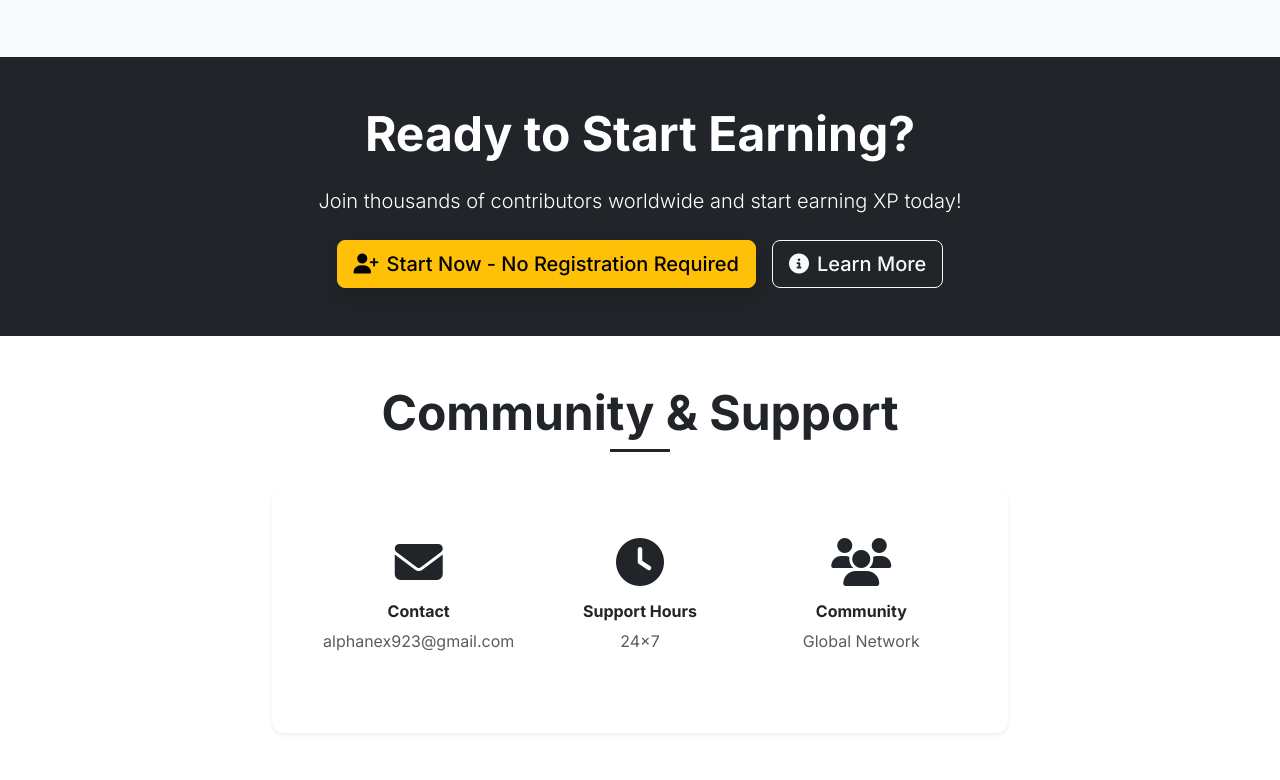
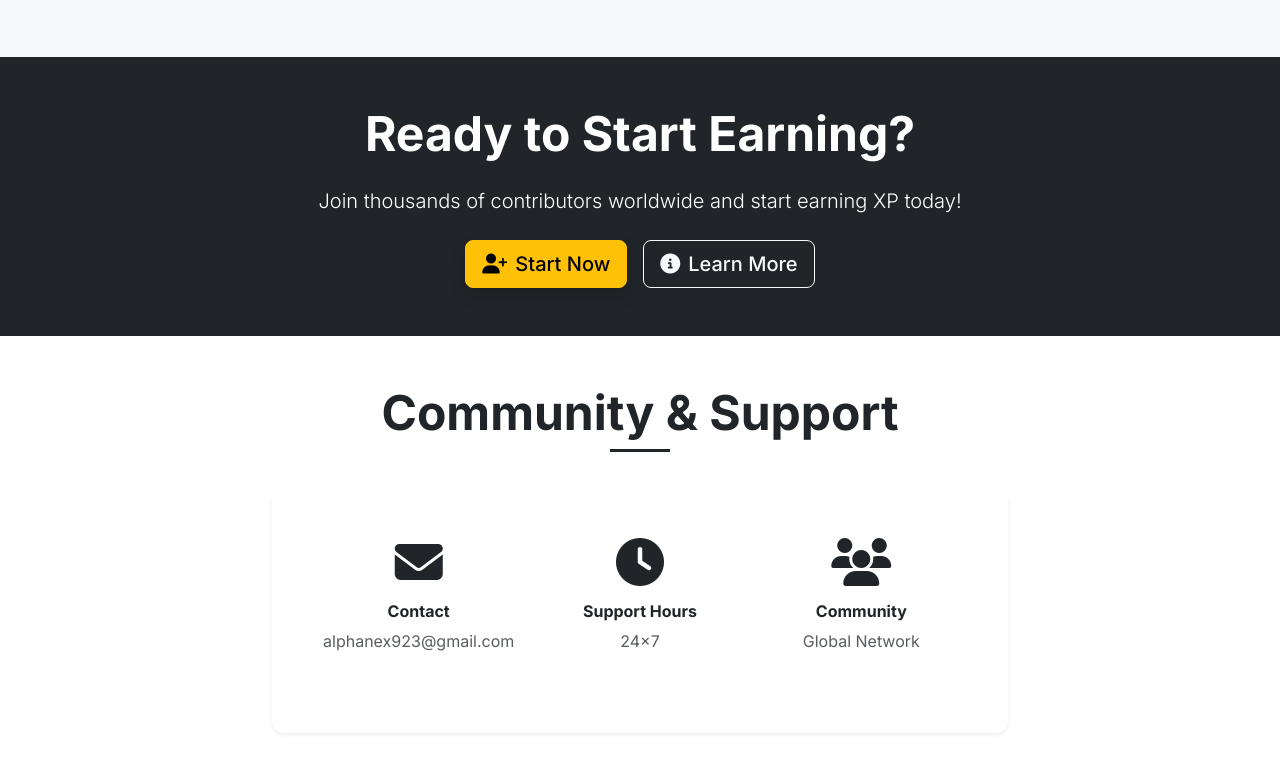
Before and after one commit to Shaurya-ds/Alpha-Nex-FF, a Flask app: page / in a window 1280 px wide. Shown: the part 2925-3705 px from the top of the page. Run offline with Flask 3, Linux system fonts and the light colour scheme; some libraries are stand-ins or nearby versions.

Commit message:
Simplify landing page button to remove registration mention
Remove " - No Registration Required" text from the "Start Now" button on the landing page template.

Replit-Commit-Author: Agent
Replit-Commit-Session-Id: c8f4189e-7a64-40dc-8baf-8a248c37f1cf
Replit-Commit-Checkpoint-Type: full_checkpoint
Replit-Commit-Screenshot-Url: https://storage.googleapis.com/screenshot-production-us-central1/e5af3f3d-59b4-49b2-ba9b-35d749d10ece/c8f4189e-7a64-40dc-8baf-8a248c37f1cf/loT8T09

```diff
--- a/templates/index.html
+++ b/templates/index.html
@@ -370,7 +370,7 @@
             <p class="lead mb-4">Join thousands of contributors worldwide and start earning XP today!</p>
             <div class="d-flex justify-content-center gap-3">
                 <a href="{{ url_for('dashboard') }}" class="btn btn-warning btn-lg shadow">
-                    <i class="fas fa-user-plus me-2"></i>Start Now - No Registration Required
+                    <i class="fas fa-user-plus me-2"></i>Start Now
                 </a>
                 <a href="#about" class="btn btn-outline-light btn-lg">
                     <i class="fas fa-info-circle me-2"></i>Learn More
```
